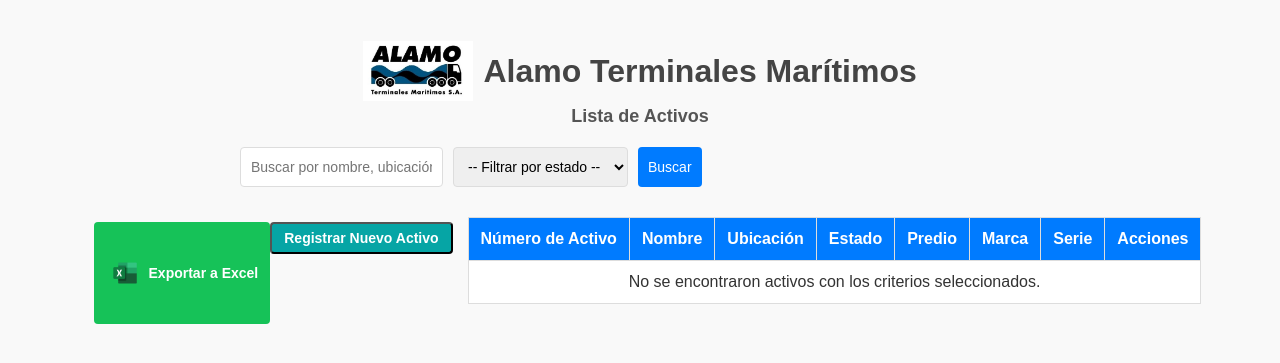
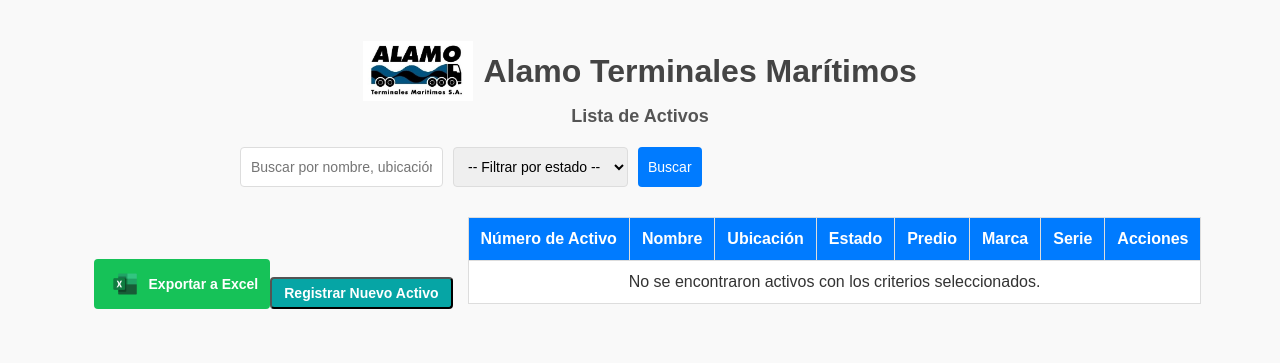
Before and after one commit to alamodylan/Activos, a Flask app: page / in a window 1280 px wide. Shown: the top 363 px of the page. Run offline with Flask 3, Linux system fonts and the light colour scheme; data that the repository does not hold is empty; some libraries are stand-ins or nearby versions.

Commit message:
Cabio en botones 4

```diff
--- a/templates/index.html
+++ b/templates/index.html
@@ -211,17 +211,22 @@
     <div class="button-container">
     <div style="display: flex; justify-content: space-between; margin-bottom: 10px;">
 
-    <div style="display: flex; justify-content: space-between; padding: 0 15px; margin-top: 15px; margin-bottom: -10px;">
-    <!-- Botón Exportar a Excel alineado a la izquierda -->
+    <div style="display: flex; justify-content: space-between; align-items: flex-end; margin-bottom: 5px;">
+
+    <!-- Alineado sobre "Número de Activo" -->
+    <div style="margin-left: 15px;">
         <a href="/exportar_excel" class="export-link">
             <img src="{{ url_for('static', filename='LogoExcel.png') }}" alt="Excel" class="icon">
             Exportar a Excel
         </a>
+    </div>
 
-    <!-- Botón Registrar Nuevo Activo alineado a la derecha -->
+    <!-- Alineado sobre "Acciones" -->
+    <div style="margin-right: 15px;">
         <form method="GET" action="/registrar" onsubmit="return confirmarCodigo();" style="display:inline;">
             <button type="submit" class="export-link new-asset" style="background-color: #06a5a5;">Registrar Nuevo Activo</button>
         </form>
+    </div>
 </div>
 
     <!-- Tabla de activos -->
```
Lines whose indentation alone changed are shown as unchanged.
